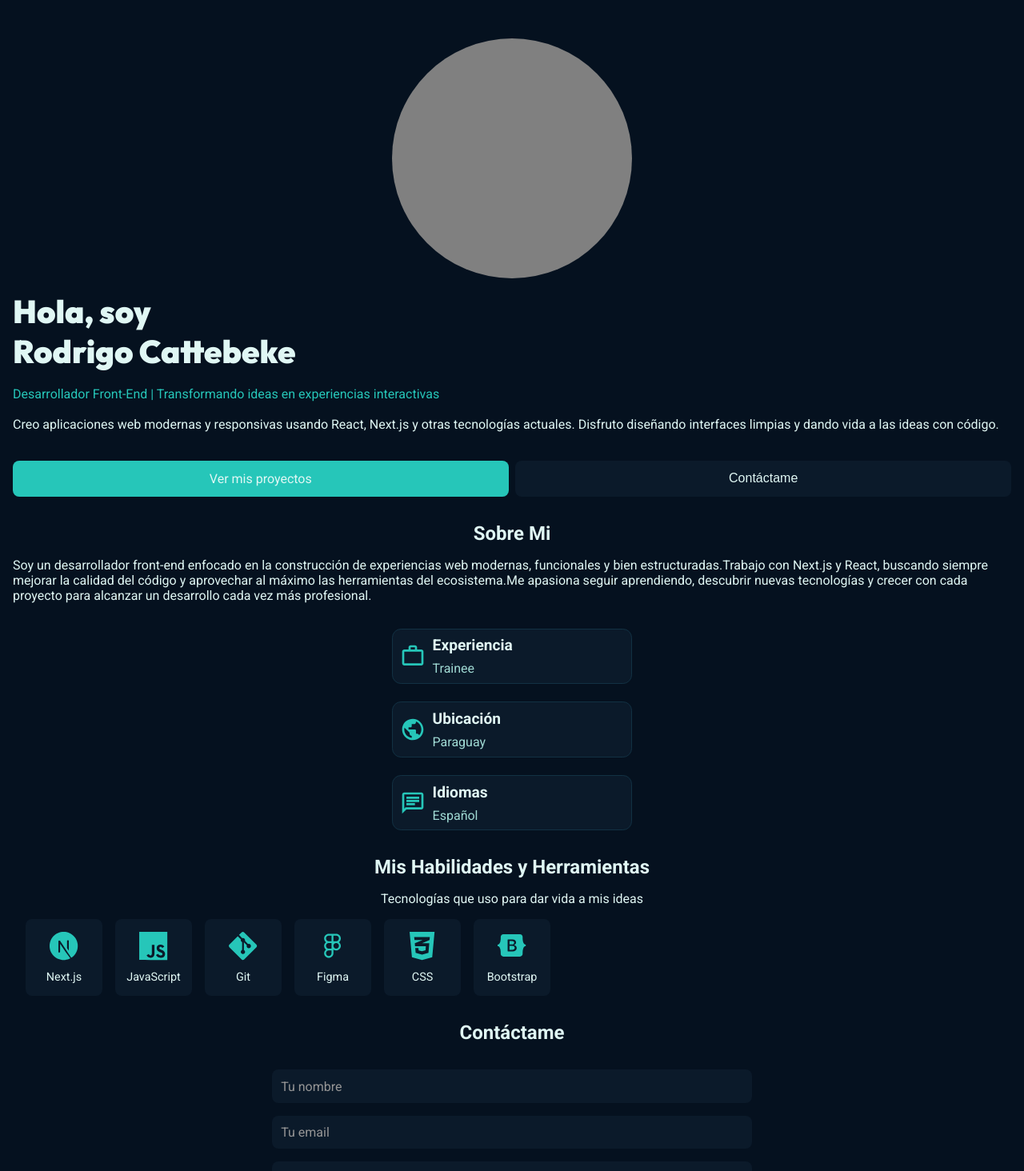
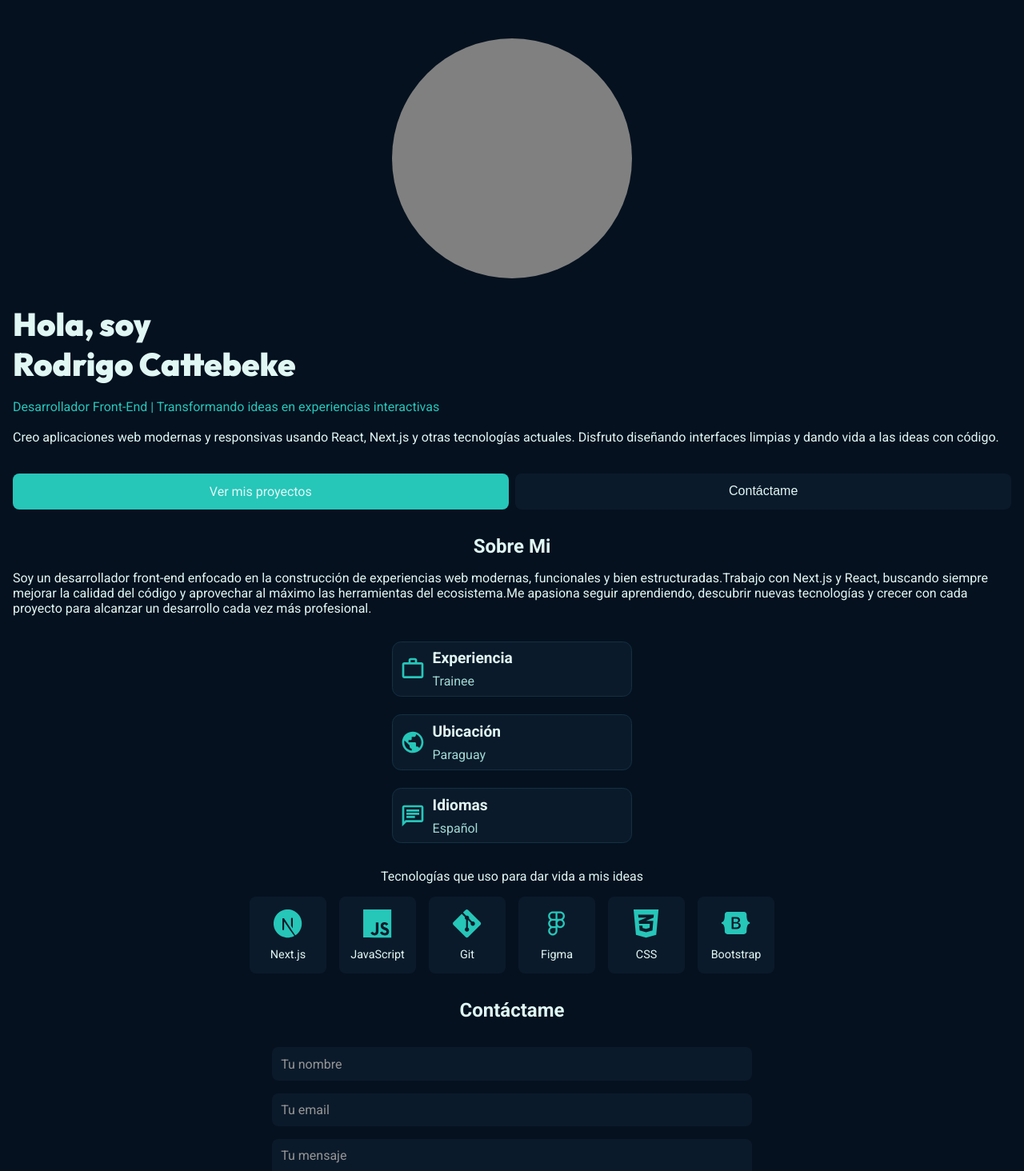
Before and after one commit to rodrigocattebeke/portfolio-updated, a React (Vite) app: page / in a window 1280 px wide. Shown: the top 1464 px of the page at 80% size. Built offline with nearby package versions, Linux system fonts and the light colour scheme.

Commit message:
refactor(Home): move skills to About Me section

```diff
--- a/src/Home.jsx
+++ b/src/Home.jsx
@@ -47,9 +47,7 @@ export function Home() {
           <InfoItem icon={Public} title="Ubicación" description="Paraguay" />
           <InfoItem icon={Chat} title="Idiomas" description="Español" />
         </div>
-      </section>
-      <section className="skills" id="skills">
-        <h2 className="sectionTitle">Mis Habilidades y Herramientas</h2>
+        <div className="aboutMeSkills" id="skills">
           <p className="skillsDescription">Tecnologías que uso para dar vida a mis ideas</p>
           <div className="skillsContainer">
             <Skill icon={NextJs} description="Next.js" />
@@ -58,6 +56,7 @@ export function Home() {
             <Skill icon={Figma} description={"Figma"} />
             <Skill icon={CSS} description={"CSS"} />
             <Skill icon={Boostrap} description={"Bootstrap"} />
+          </div>
         </div>
       </section>
       <section className="contactMe" id="contactMe">
--- a/src/index.css
+++ b/src/index.css
@@ -65,7 +65,9 @@ section {
 .hero {
   display: flex;
   flex-direction: column;
+  gap: 2rem;
   height: 100%;
+  min-height: 500px;
 }
 
 .heroImgContainer {
@@ -122,10 +124,17 @@ section {
   margin-top: 1rem;
 }
 
-/*      Skills      */
+.aboutMeSkills {
+  display: flex;
+  flex-direction: column;
+  width: 100%;
+  gap: 1rem;
+  padding-top: 1rem;
+}
+
 .skillsContainer {
   display: grid;
-  grid-template-columns: repeat(auto-fill, minmax(6rem, max-content));
+  grid-template-columns: repeat(auto-fit, minmax(6rem, max-content));
   justify-content: center;
   gap: 1rem;
 }
```
Lines whose indentation alone changed are shown as unchanged.
